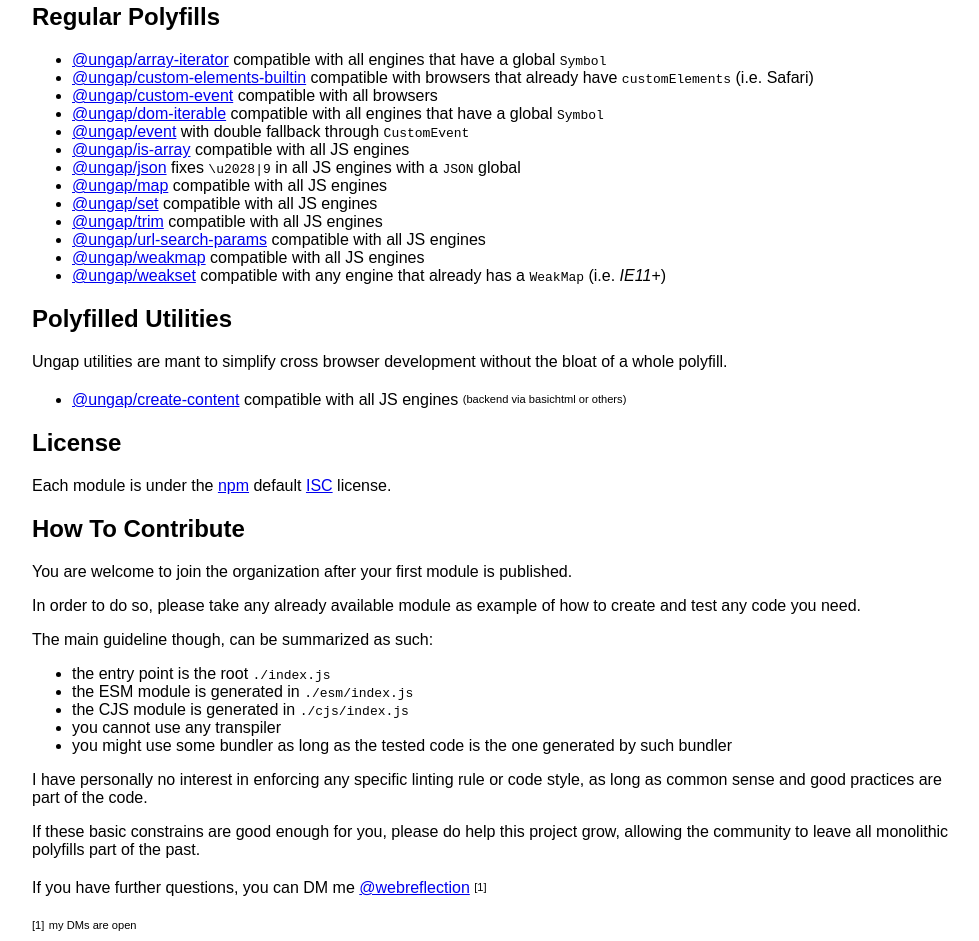
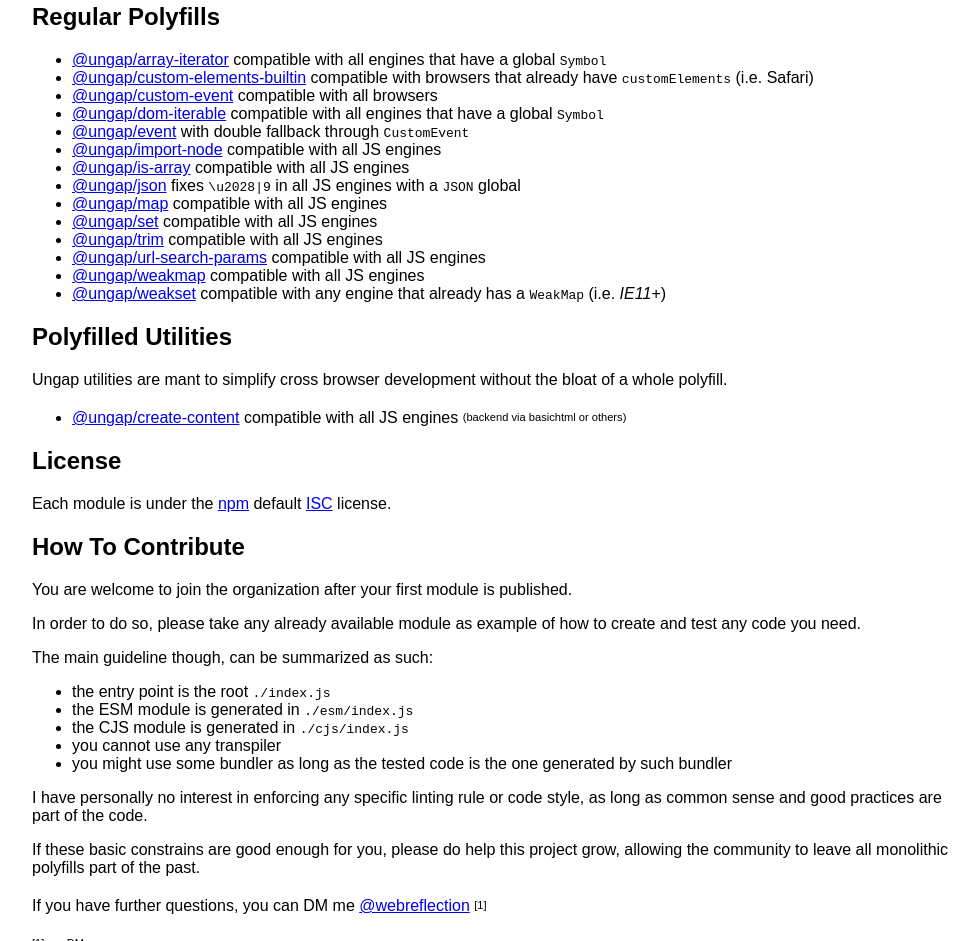
Before and after one commit to ungap/ungap.github.io, a website: page index.html in a window 1280 px wide. Shown: the part 1436-2377 px from the top of the page, without its empty margins (148-1127 px from the left). Drawn offline with nearby package versions, Linux system fonts and the light colour scheme.

Commit message:
added import-node

```diff
--- a/index.html
+++ b/index.html
@@ -74,6 +74,7 @@
 <li><a href="https://github.com/ungap/custom-event">@ungap/custom-event</a> compatible with all browsers</li>
 <li><a href="https://github.com/ungap/dom-iterable">@ungap/dom-iterable</a> compatible with all engines that have a global <code>Symbol</code></li>
 <li><a href="https://github.com/ungap/event">@ungap/event</a> with double fallback through <code>CustomEvent</code></li>
+<li><a href="https://github.com/ungap/import-node">@ungap/import-node</a> compatible with all JS engines</li>
 <li><a href="https://github.com/ungap/is-array">@ungap/is-array</a> compatible with all JS engines</li>
 <li><a href="https://github.com/ungap/json">@ungap/json</a> fixes <code>\u2028|9</code> in all JS engines with a <code>JSON</code> global</li>
 <li><a href="https://github.com/ungap/map">@ungap/map</a> compatible with all JS engines</li>
```
Also changed, not shown: README.md.
